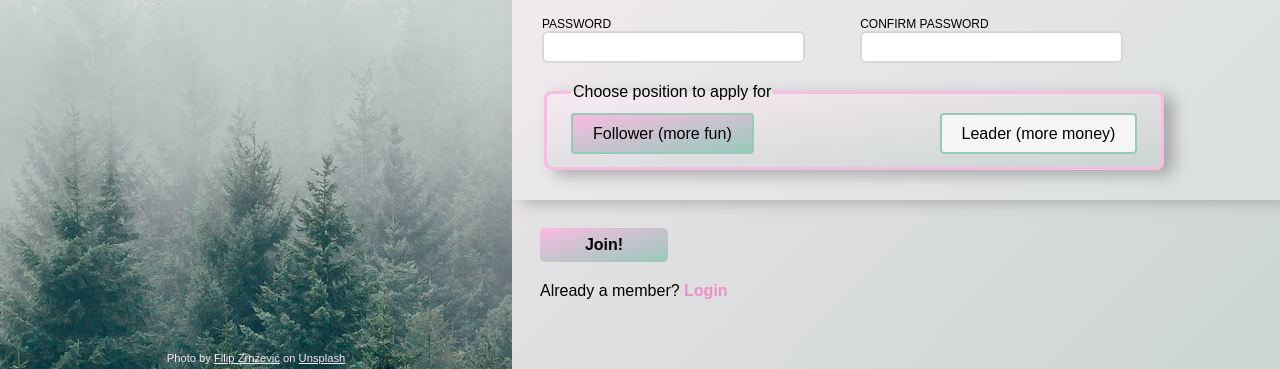
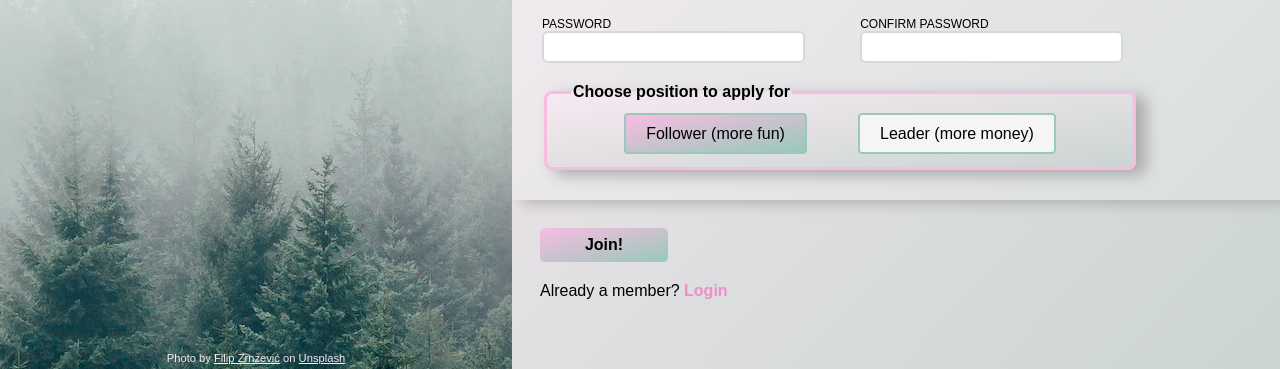
Before and after one commit to dfish88/SignUpForm, a plain HTML site: page index.html in a window 1280 px wide. Shown: the part 431-800 px from the top of the page. Drawn offline with Linux system fonts and the light colour scheme; a web font is replaced by a local one.

Commit message:
Style legend and update width of position selector.

```diff
--- a/style.css
+++ b/style.css
@@ -119,7 +119,7 @@ body{
 }
 
 input{
-    outline: none; /* so we an see borders */
+    outline: none; /* so we see borders */
     border-radius: 6px;
     padding: 5px;
     border: 2px solid #D6D9DC;
@@ -136,13 +136,18 @@ input:invalid:focus{
 
 fieldset{
     display: flex;
-    justify-content: space-between;
-    width: 80%;
+    justify-content: center;
+    gap: 4vw;
+    width: 76%;
     border: 3px solid #f8bce1;
     border-radius: 8px;
     box-shadow: 10px 5px 15px rgb(170, 169, 169);
     background-image: linear-gradient(to bottom right, #f7eaf2, #cbd5d2);
     padding: 24px;
+}
+
+fieldset > legend {
+    font-weight: bold;
 }
 
 /* Hide without removing to increase accessibility */
```
